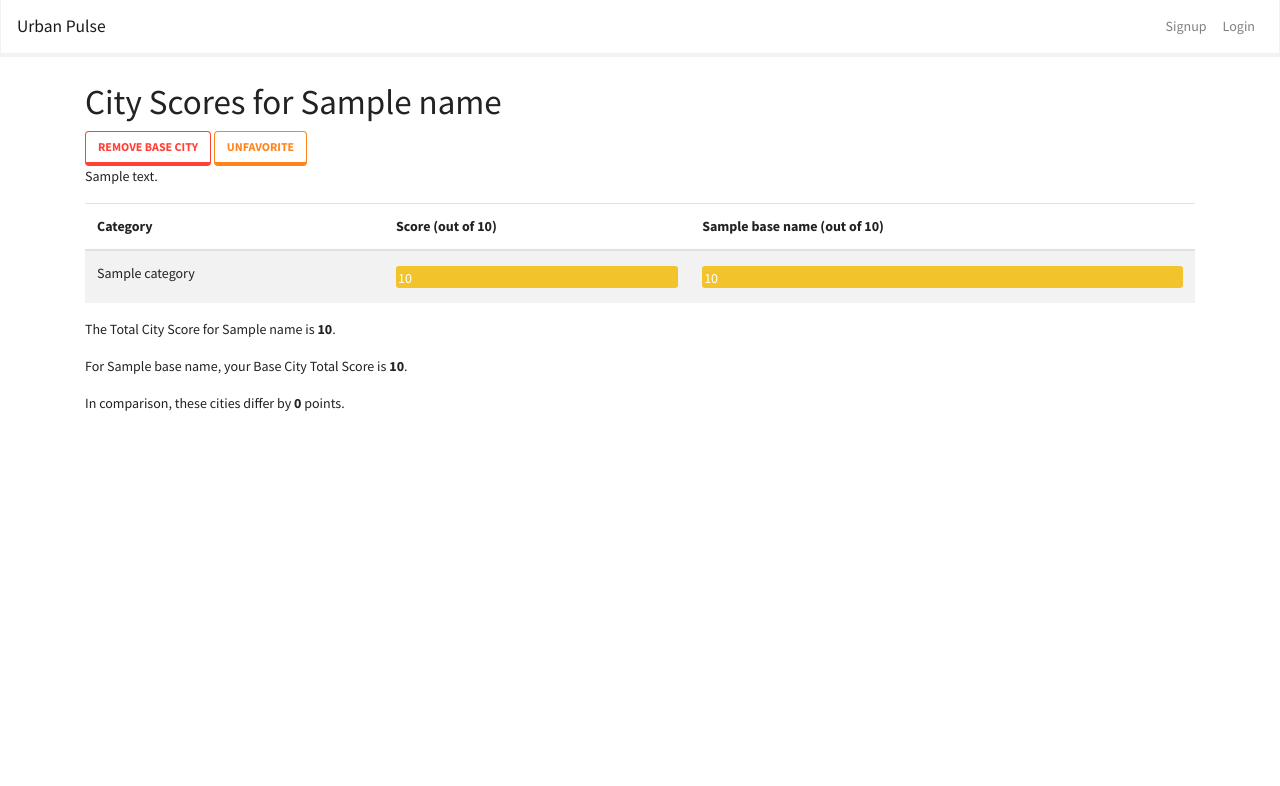
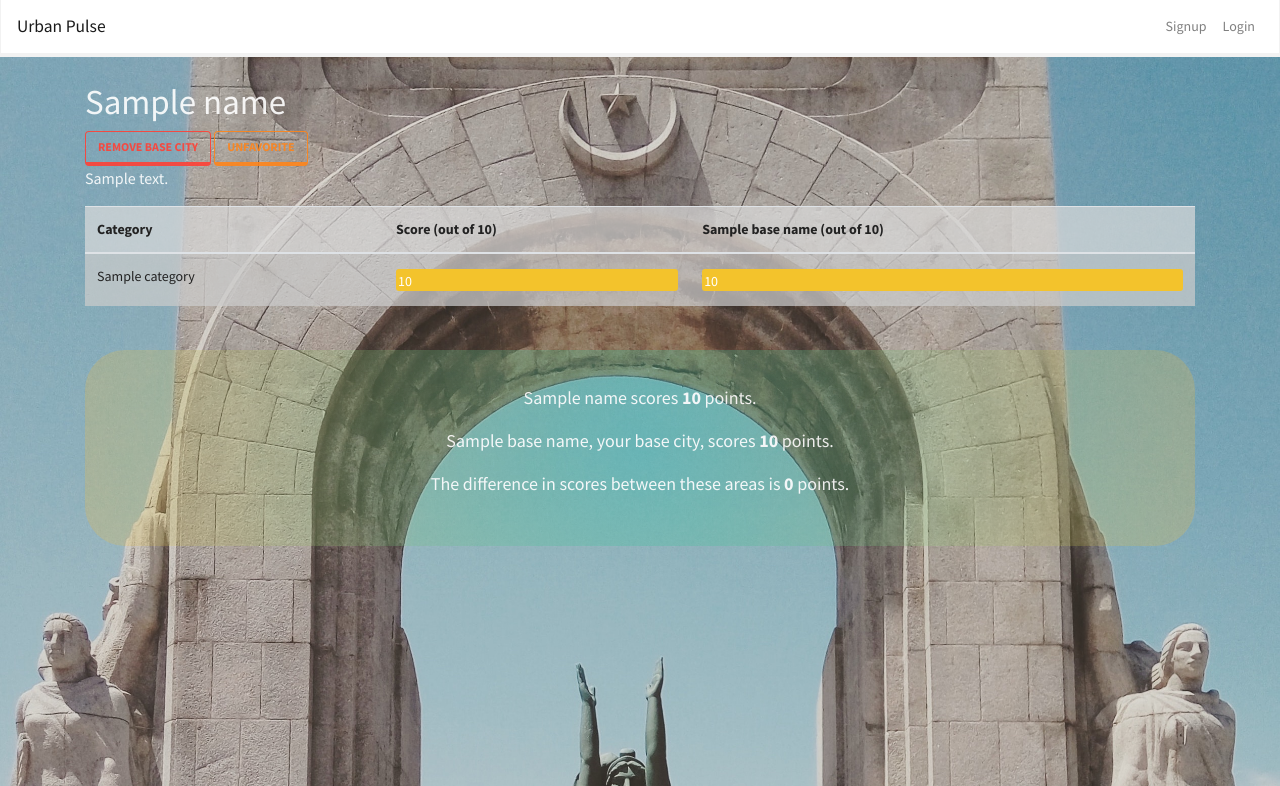
Before and after one commit to srinipandiyan/Capstone-Urban-Pulse, a Python web app: template templates/city/comparison.html in a window 1280 px wide. Shown: the top 786 px of the page. Run offline with Jinja, Linux system fonts and the light colour scheme; the template is opened without the code that fills it: most values are stand-ins (such as "Sample title", 1, 10 or a date in 2020); some libraries are stand-ins or nearby versions.

Commit message:
css for search and comparison pages complete

```diff
--- a/static/comparison.css
+++ b/static/comparison.css
@@ -1,4 +1,33 @@
 /* Score bars styling */
+body {
+    background-image: url(arch.jpg);
+    background-size: cover;
+
+}
+.intro {
+    color: white;
+    font-size: 16px;
+    opacity: 0.9;
+}
+
+.table {
+    background-color: rgba(220, 220, 220, 0.70);
+}
+
+.summary {
+    color: white;
+    font-size: 18px;
+    background: radial-gradient(circle, rgba(34,195,173,0.35) 0%, rgba(253,187,45,0.25) 100%);
+    padding: 3%;
+    margin: 4% 0%;
+    border-radius: 40px;
+    align-items: center;
+    justify-content: center;
+    text-align: center;
+    opacity: 0.9;
+}
+
+
 .score-bar {
     height: 22px;
     border-radius: 3px;
--- a/templates/city/comparison.html
+++ b/templates/city/comparison.html
@@ -8,12 +8,15 @@
 {% block content %}
 
 <div class="container">
-  <h1>City Scores for {{ name }}</h1>
+    <div class="intro">
+
+        <h1>{{ name }}</h1>
 
         <button id="base-city-button" class='btn {{ "btn-outline-danger" if base_btn_state == "Remove Base City" else "btn-secondary" }}'>{{ base_btn_state }}</button>
         <button id="favorite-button" class='btn {{ "btn-outline-warning" if fav_btn_state == "Unfavorite" else "btn-primary" }}'>{{ fav_btn_state }}</button>
 
         <p>{{ data.summary | safe }}</p>
+    </div>
 
     <table class="table table-striped">
         <thead>
@@ -55,23 +58,25 @@
         </tbody>
     </table>
 
-    <div>
+    <div class="summary">
          <p>
-                The Total City Score for {{ name }} is
-                <b>{{ data.teleport_city_score | int }}</b>.
+            {{ name }} scores
+            <b>{{ data.teleport_city_score | int }}</b> points.
         </p>
+
+
         {% if base_name %}
             <p>
-                For {{ base_name }}, your Base City Total Score is
-                <b>{{ base_data.teleport_city_score | int }}</b>.
+                {{base_name}}, your base city, scores
+                <b>{{ base_data.teleport_city_score | int }}</b> points.
             </p>
 
-            <p>In comparison, these cities differ by <b>
-                {{ ( data.teleport_city_score | int - base_data.teleport_city_score | int ) }}
-            </b> points.</p>
+            <p> The difference in scores between these areas is
+                <b>{{ ( data.teleport_city_score | int - base_data.teleport_city_score | int ) }}</b> points.
+            </p>
         {% endif %}
+
     </div>
-
 </div>
 
 <script  src="{{ url_for('static', filename='comparison.js') }}"></script>
--- a/templates/search.html
+++ b/templates/search.html
@@ -10,7 +10,7 @@
 
 <div class="drum">
   <div class="search-drum">
-	  <input type="text" name="cities" id="cities" placeholder="Search Urban Areas 🔎">
+	  <input type="text" name="cities" id="cities" placeholder="Search Urban Pulse">
 	  <div class="suggestions">
 		  <ul></ul>
 	  </div>
```
Also changed, not shown: static/search.css (+14 -11 lines), static/arch.jpg (added), static/nasa.jpg (added). Lines whose indentation alone changed are shown as unchanged.
